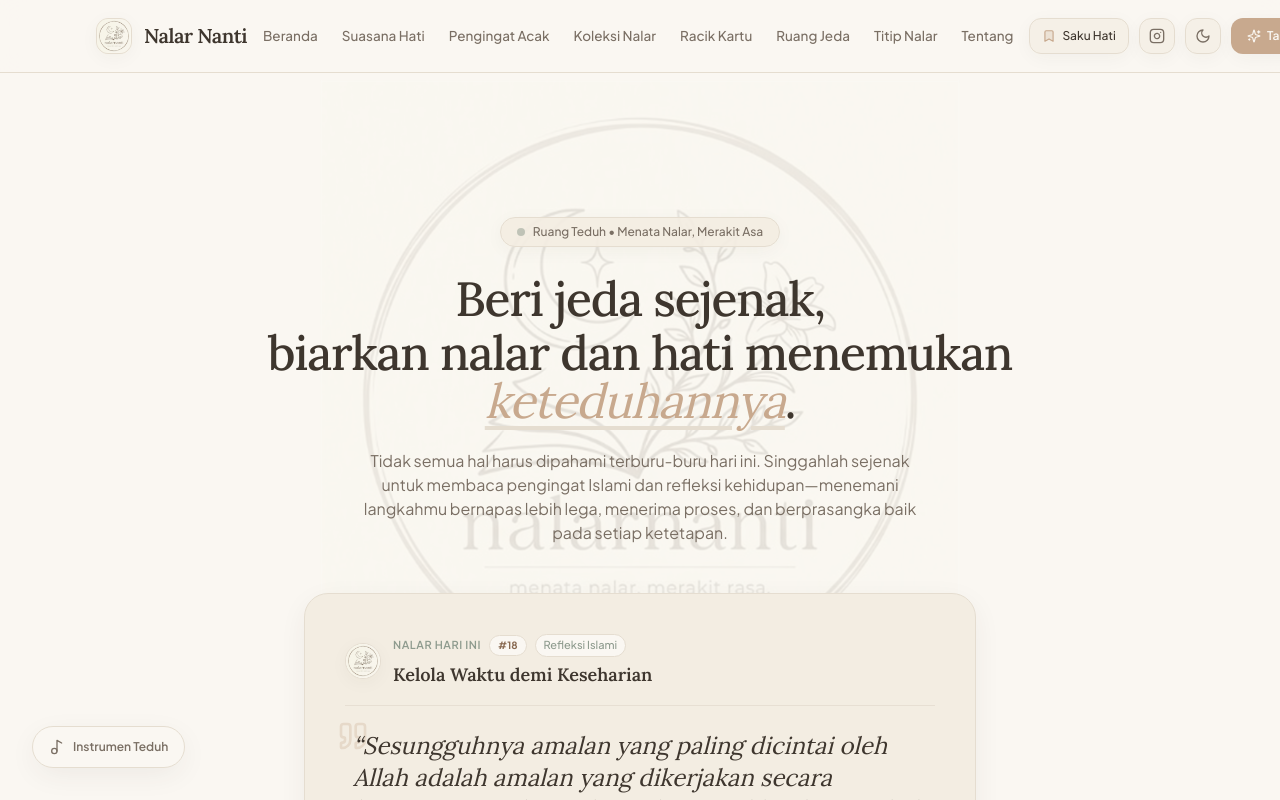
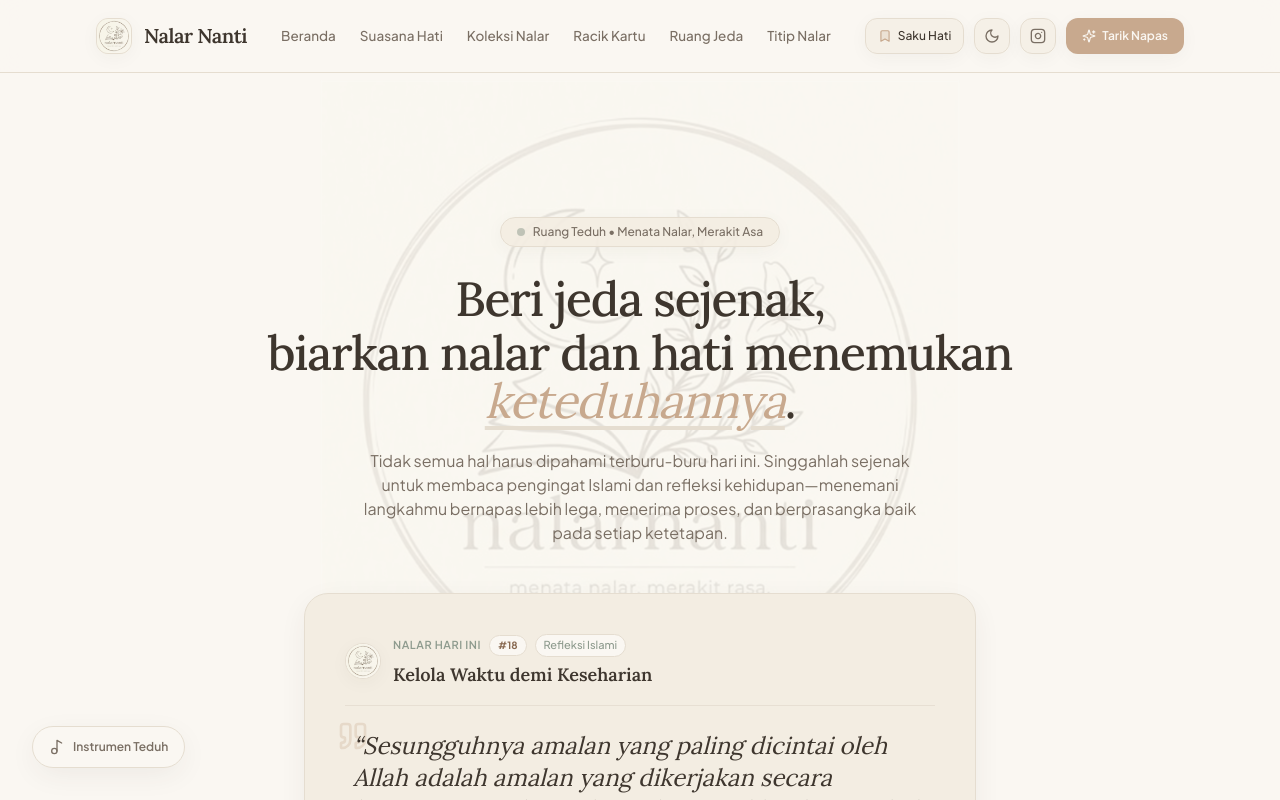
Before and after one commit to amascar23/nalar-nanti-web, a Next.js app: page / in a window 1280 px wide. Shown: the top 800 px of the page. Built offline with nearby package versions, Linux system fonts and the light colour scheme.

Commit message:
Rapikan menu navigasi Navbar satu baris dan urutan tombol aksi zona kanan

```diff
--- a/src/components/Navbar.tsx
+++ b/src/components/Navbar.tsx
@@ -15,14 +15,12 @@ export default function Navbar() {
   const { theme, toggleTheme, isMounted: isThemeMounted } = useTheme();
 
   const navLinks = [
-    { label: "Beranda", href: "/#beranda" },
+    { label: "Beranda", href: "/" },
     { label: "Suasana Hati", href: "/#suasana-hati" },
-    { label: "Pengingat Acak", href: "/#pengingat" },
     { label: "Koleksi Nalar", href: "/koleksi" },
     { label: "Racik Kartu", href: "/racik" },
     { label: "Ruang Jeda", href: "/#ruang-jeda" },
     { label: "Titip Nalar", href: "/#titip-nalar" },
-    { label: "Tentang", href: "/#tentang" },
   ];
 
   return (
@@ -30,7 +28,7 @@ export default function Navbar() {
       <div className="max-w-6xl mx-auto px-4 sm:px-6 lg:px-8 h-16 sm:h-[72px] flex items-center justify-between gap-4">
         {/* 1. Zona Kiri: Identitas Brand */}
         <Link
-          href="/#beranda"
+          href="/"
           className="flex items-center gap-2.5 sm:gap-3 transition-opacity hover:opacity-90 active:scale-98 shrink-0"
         >
           <div className="w-9 h-9 rounded-xl bg-[#EAE1D3] border border-[#E5DDD0] flex items-center justify-center overflow-hidden shrink-0 shadow-soft">
@@ -64,7 +62,7 @@ export default function Navbar() {
 
         {/* 3. Zona Kanan: Tombol Utilitas & CTA Utama (Desktop) */}
         <div className="hidden lg:flex items-center gap-2.5 shrink-0">
-          {/* Tombol Saku Hati */}
+          {/* 1. Tombol Saku Hati */}
           <button
             onClick={openDrawer}
             aria-label="Buka Saku Hati"
@@ -80,19 +78,7 @@ export default function Navbar() {
             )}
           </button>
 
-          {/* Tombol Ikon Instagram */}
-          <a
-            href={IG_PROFILE_URL}
-            target="_blank"
-            rel="noopener noreferrer"
-            title="Kunjungi Instagram @nalarnanti"
-            aria-label="Kunjungi profil Instagram @nalarnanti"
-            className="w-9 h-9 rounded-xl border border-[#E5DDD0] bg-[#F3EDE2]/70 hover:bg-[#EAE1D3] flex items-center justify-center text-[#3E362E] shrink-0 transition-all shadow-soft active:scale-95 group"
-          >
-            <Instagram className="w-4 h-4 text-[#7A6F64] group-hover:text-[#C8A98E] transition-colors" />
-          </a>
-
-          {/* Tombol Mode Baca Malam (Dark Mode) */}
+          {/* 2. Tombol Mode Baca Malam (Dark Mode) */}
           <button
             onClick={toggleTheme}
             aria-label={
@@ -114,7 +100,19 @@ export default function Navbar() {
             )}
           </button>
 
-          {/* Tombol CTA Utama ("Tarik Napas") */}
+          {/* 3. Tombol Ikon Instagram */}
+          <a
+            href={IG_PROFILE_URL}
+            target="_blank"
+            rel="noopener noreferrer"
+            title="Kunjungi Instagram @nalarnanti"
+            aria-label="Kunjungi profil Instagram @nalarnanti"
+            className="w-9 h-9 rounded-xl border border-[#E5DDD0] bg-[#F3EDE2]/70 hover:bg-[#EAE1D3] flex items-center justify-center text-[#3E362E] shrink-0 transition-all shadow-soft active:scale-95 group"
+          >
+            <Instagram className="w-4 h-4 text-[#7A6F64] group-hover:text-[#C8A98E] transition-colors" />
+          </a>
+
+          {/* 4. Tombol CTA Utama ("Tarik Napas") */}
           <Link
             href="/#pengingat"
             className="h-9 px-4 rounded-xl bg-[#C8A98E] hover:bg-[#b8977a] text-[#FAF7F2] text-xs font-semibold flex items-center gap-1.5 whitespace-nowrap shadow-soft transition-all active:scale-95 shrink-0"
@@ -192,6 +190,25 @@ export default function Navbar() {
           </nav>
 
           <div className="pt-2 space-y-2 border-t border-[#E5DDD0]/70 mt-2">
+            {/* Tombol Toggle Mode Baca Malam di Menu Mobile */}
+            <button
+              type="button"
+              onClick={toggleTheme}
+              className="flex items-center justify-between w-full px-3.5 py-2.5 rounded-xl text-xs font-semibold bg-[#F3EDE2]/70 border border-[#E5DDD0] text-[#3E362E] hover:border-[#C8A98E] transition-all shadow-soft active:scale-98"
+            >
+              <div className="flex items-center gap-2">
+                {isThemeMounted && theme === "dark" ? (
+                  <Sun className="w-4 h-4 text-[#C8A98E]" />
+                ) : (
+                  <Moon className="w-4 h-4 text-[#7A6F64]" />
+                )}
+                <span>Mode Tampilan</span>
+              </div>
+              <span className="text-[11px] text-[#C8A98E] font-medium">
+                {isThemeMounted && theme === "dark" ? "Mode Malam (Espresso)" : "Mode Pagi (Cream)"}
+              </span>
+            </button>
+
             {/* Tombol CTA Tarik Napas */}
             <Link
               href="/#pengingat"
```
